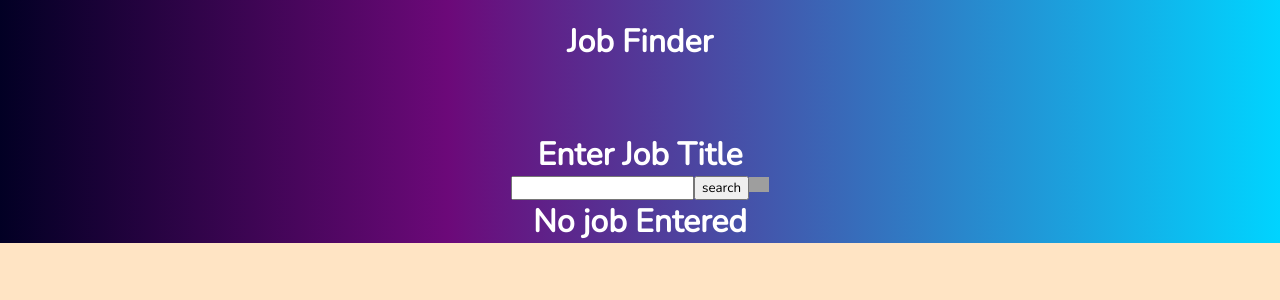
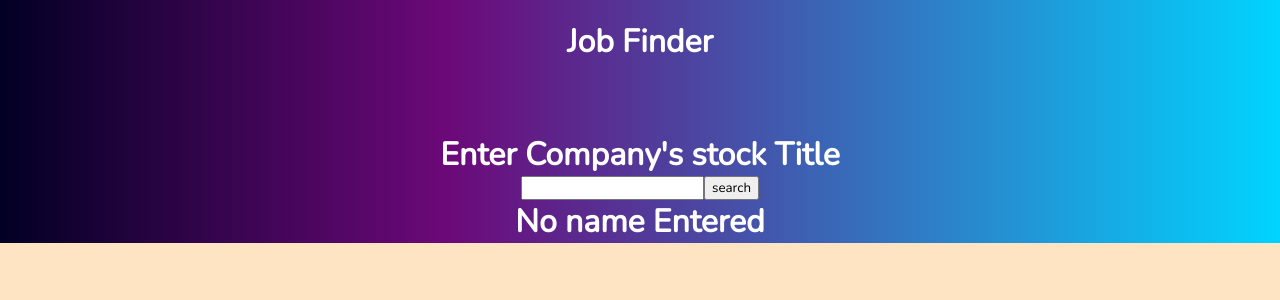
Before and after one commit to GrantjyLi/Simula-Stock, a React (Create React App) app: page / in a window 1280 px wide. Shown: the top 300 px of the page. Built offline with nearby package versions, Linux system fonts and the light colour scheme; grey boxes are pictures that could not be loaded.

Commit message:
react node files fixed, able to log stock price

```diff
--- a/src/App.jsx
+++ b/src/App.jsx
@@ -13,26 +13,19 @@ function App() {
       <Header />
 
       <div className='Input'>
-        <h1 id = 'EnterQeury'>Enter Job Title</h1>
+        <h1 id = 'EnterQeury'>Enter Company's stock Title</h1>
         <input
-            type="text"
-            id="JobInput"
-            onChange={(e) => {setSearch(e.target.value)}}/>
+          type="text"
+          id="JobInput"
+          onChange={(e) => {setSearch(e.target.value)}}
+        />
 
         <button id = "searchButton" onClick={()=>{
-        console.log(searchText)
+          console.log(searchText + " is searched")
+          console.log("pizza");
           setInput(searchText)
         }}>search
         </button>
-
-        <img id = "searchIcon"
-        src="/icons/search-icon.png"
-        alt=""
-        onClick={() => {
-          console.log(searchText)
-          setInput(searchText)
-
-        }}/>
 
         {<SearchResult props = {input}/>}
 
--- a/src/SearchResults.jsx
+++ b/src/SearchResults.jsx
@@ -1,22 +1,31 @@
 import React, { useState } from "react";
+import Axios from 'axios'
+
+const myKey = "297df47f70a8438bb3329c6b9e2499db";
 function Results({props}) {
     const [jobsVisable, setVisable] = useState(true)
 
     const jobs =[]
 
-    for(let i=0; i<10; i++){
-        jobs.push(props)
+    const getData = ()=>{
+        props = props.trim()
+        let url = 'https://api.twelvedata.com/price?symbol=' + props + '&apikey=' + myKey;
+        console.log(url);
+        Axios.get(url).then((data)=>{
+            console.log(data);
+        })
     }
 
     if (props === ""){
         return(
             <div>
-                <h1>No job Entered</h1>
+                <h1>No name Entered</h1>
             </div>
         )
 
     }else{
-
+        console.log("cheese");
+        getData()
         return(
             <div className="DropDownMenu">
                 <div onClick={()=>setVisable(!jobsVisable)}>
@@ -24,9 +33,10 @@ function Results({props}) {
                 </div>
 
                 <div className="Items">
-                    {jobsVisable ?
-                    jobs.map((title) =>(
+                    {jobsVisable ? jobs.map((title) =>(
+
                     <JobComponent job = {title}/>
+
                     )):
                     ()=>{}}
                 </div>
```
Also changed, not shown: 1 other file (tests, documents, lock files or other folders).
